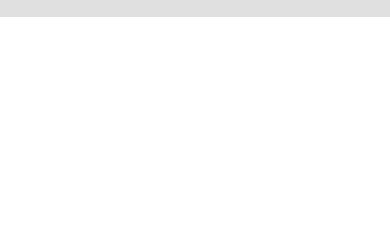
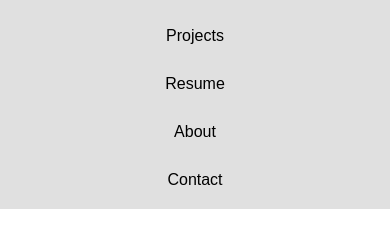
Before and after one commit to Moftster/davidmoftakhar, a plain HTML site: page index.html in a window 390 px wide. Both pictures are taken after a click on the item 356 px from the left and 31 px from the top of the page. Shown: the part 46-294 px from the top of the page. Drawn offline with nearby package versions, Linux system fonts and the light colour scheme.

Commit message:
Responsive navbar complete with jQuery functionality.

```diff
--- a/index.html
+++ b/index.html
@@ -13,6 +13,20 @@
 
     <!-- jQuery -->
     <script src="https://ajax.googleapis.com/ajax/libs/jquery/3.4.1/jquery.min.js"></script>
+
+    <script>
+
+      $(function() {
+          $(".toggle").on("click", function() {
+              if ($(".item").hasClass("active")) {
+                  $(".item").removeClass("active");
+              } else {
+                  $(".item").addClass("active");
+              }
+          });
+      });
+
+    </script>
 
 
   </head>
```
